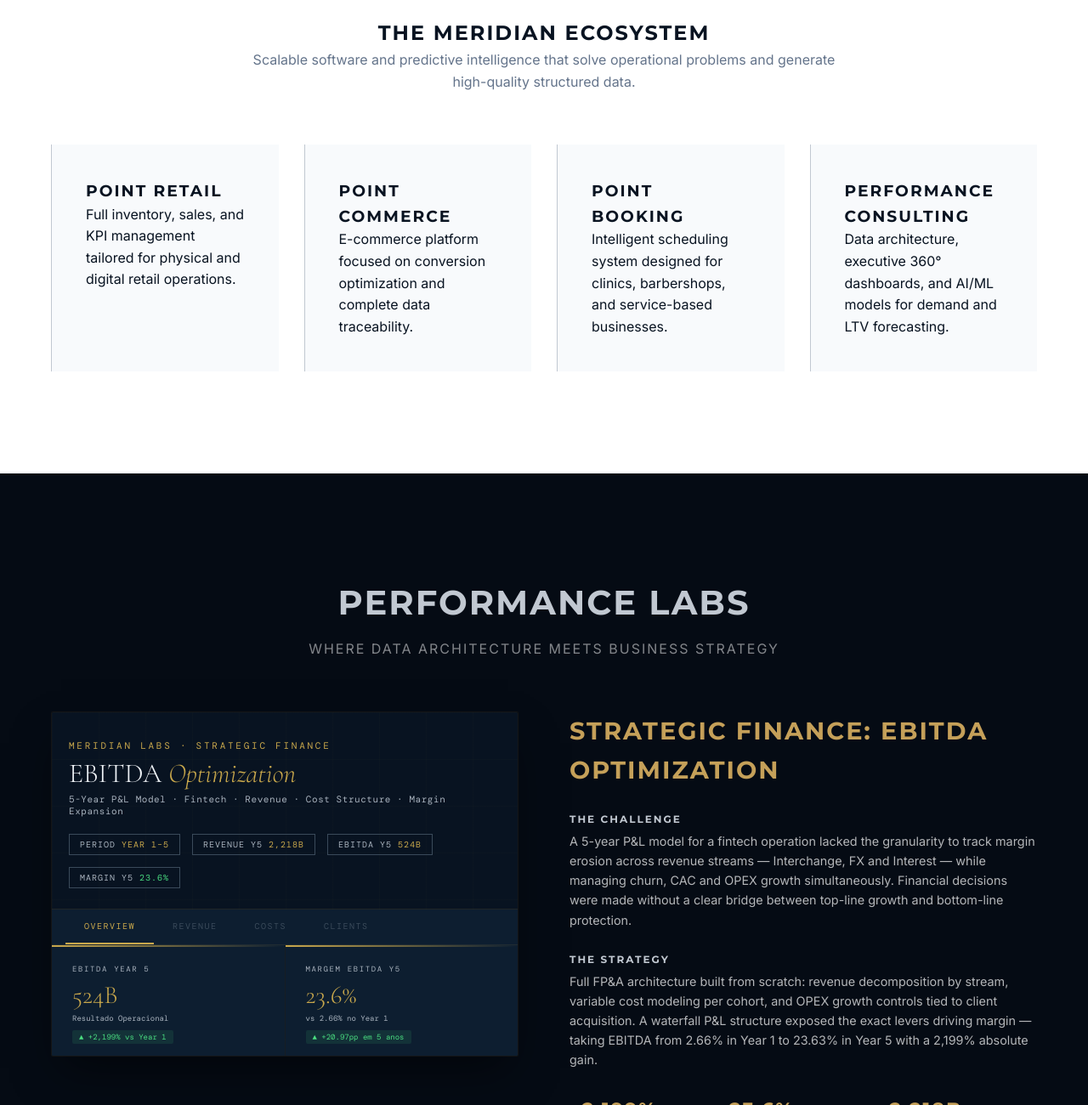
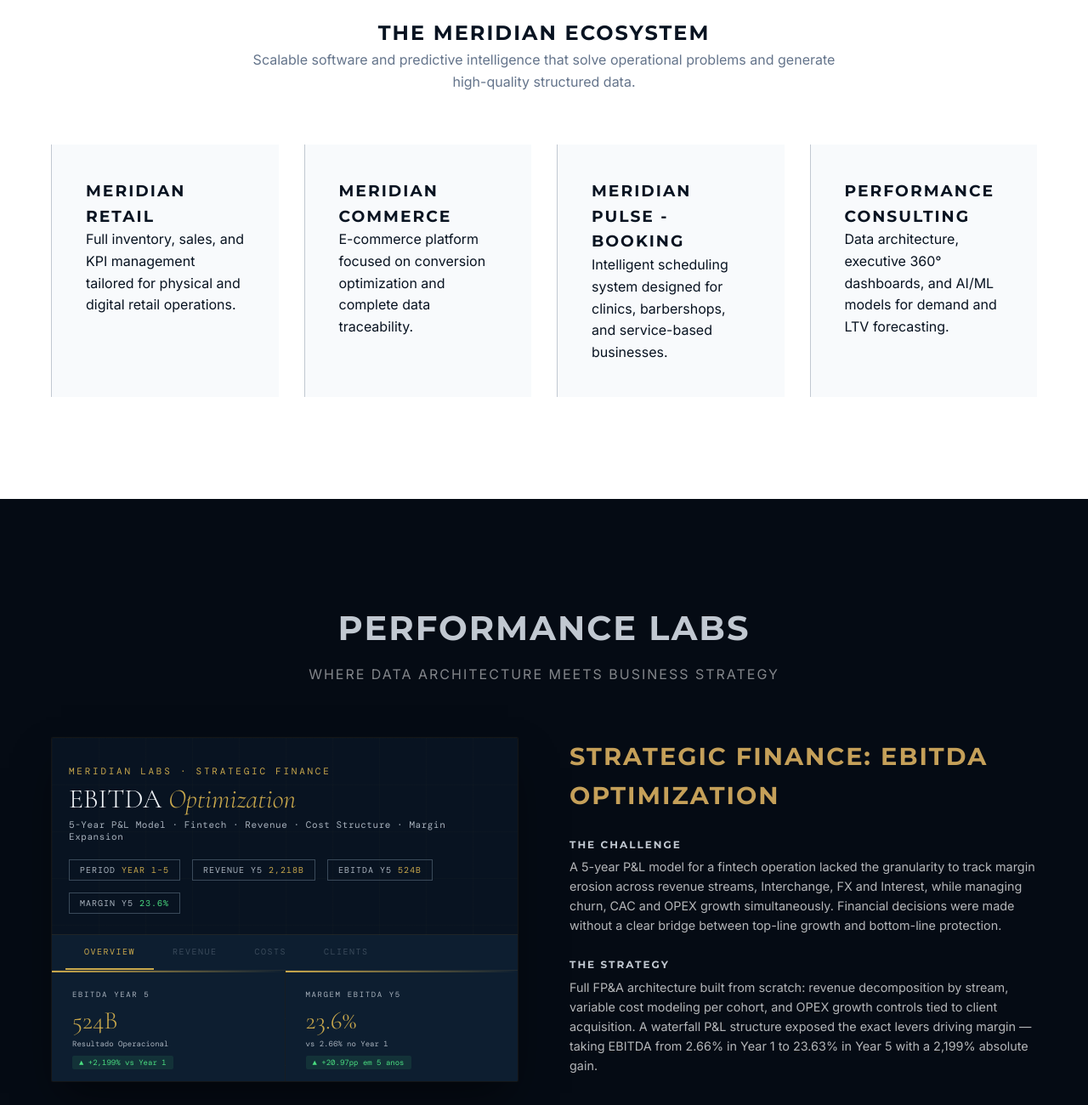
Before and after one commit to Vini97-DS/meridian-site, a plain HTML site: page index.html in a window 1280 px wide. Shown: the part 900-2200 px from the top of the page at 85% size. Drawn offline with nearby package versions, Linux system fonts and the light colour scheme; a web font is replaced by a local one.

Commit message:
Update index.html

```diff
--- a/index.html
+++ b/index.html
@@ -180,9 +180,9 @@
             <h2>The Meridian Ecosystem</h2>
             <p style="color: #64748b; max-width: 700px; margin: 0 auto;">Scalable software and predictive intelligence that solve operational problems and generate high-quality structured data.</p>
             <div class="solutions-grid">
-                <div class="card"><h3>Point Retail</h3><p>Full inventory, sales, and KPI management tailored for physical and digital retail operations.</p></div>
-                <div class="card"><h3>Point Commerce</h3><p>E-commerce platform focused on conversion optimization and complete data traceability.</p></div>
-                <div class="card"><h3>Point Booking</h3><p>Intelligent scheduling system designed for clinics, barbershops, and service-based businesses.</p></div>
+                <div class="card"><h3>Meridian Retail</h3><p>Full inventory, sales, and KPI management tailored for physical and digital retail operations.</p></div>
+                <div class="card"><h3>Meridian Commerce</h3><p>E-commerce platform focused on conversion optimization and complete data traceability.</p></div>
+                <div class="card"><h3>Meridian Pulse - Booking</h3><p>Intelligent scheduling system designed for clinics, barbershops, and service-based businesses.</p></div>
                 <div class="card"><h3>Performance Consulting</h3><p>Data architecture, executive 360° dashboards, and AI/ML models for demand and LTV forecasting.</p></div>
             </div>
         </div>
@@ -209,18 +209,11 @@
                         <div style="margin-bottom: 25px;">
                             <h4 style="color: var(--silver); font-size: 0.75rem; letter-spacing: 2px; margin-bottom: 5px;">THE CHALLENGE</h4>
                             <p style="color: rgba(255,255,255,0.7); font-size: 0.9rem;">A 5-year P&L model for a fintech operation lacked the granularity
-                                to track margin erosion across revenue streams — Interchange, FX
-                                and Interest — while managing churn, CAC and OPEX growth
-                                simultaneously. Financial decisions were made without a clear
-                                bridge between top-line growth and bottom-line protection.</p>
+                                to track margin erosion across revenue streams, Interchange, FX and Interest, while managing churn, CAC and OPEX growth simultaneously. Financial decisions were made without a clear bridge between top-line growth and bottom-line protection.</p>
                         </div>
                         <div style="margin-bottom: 30px;">
                             <h4 style="color: var(--silver); font-size: 0.75rem; letter-spacing: 2px; margin-bottom: 5px;">THE STRATEGY</h4>
-                            <p style="color: rgba(255,255,255,0.7); font-size: 0.9rem;">Full FP&A architecture built from scratch: revenue decomposition
-                                by stream, variable cost modeling per cohort, and OPEX growth
-                                controls tied to client acquisition. A waterfall P&L structure
-                                exposed the exact levers driving margin — taking EBITDA from
-                                2.66% in Year 1 to 23.63% in Year 5 with a 2,199% absolute gain.</p>
+                            <p style="color: rgba(255,255,255,0.7); font-size: 0.9rem;">Full FP&A architecture built from scratch: revenue decomposition by stream, variable cost modeling per cohort, and OPEX growth controls tied to client acquisition. A waterfall P&L structure exposed the exact levers driving margin — taking EBITDA from 2.66% in Year 1 to 23.63% in Year 5 with a 2,199% absolute gain.</p>
                         </div>
                         <div style="margin-bottom: 40px; display: grid; grid-template-columns: repeat(3, 1fr); gap: 15px;">
                             <div><h4 style="color: var(--gold); font-size: 1.4rem;">+2,199%</h4><p style="color: rgba(255,255,255,0.4); font-size: 0.65rem;">EBITDA GROWTH Y1→Y5</p></div>
```
